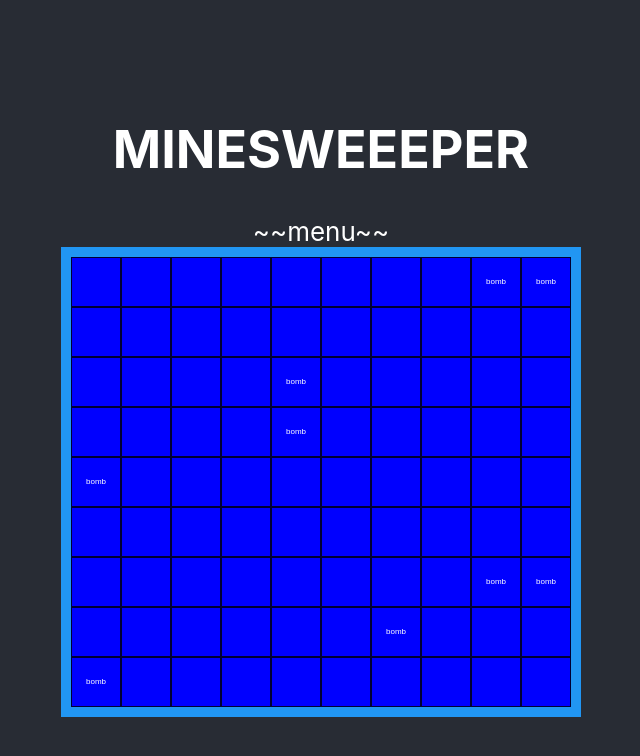
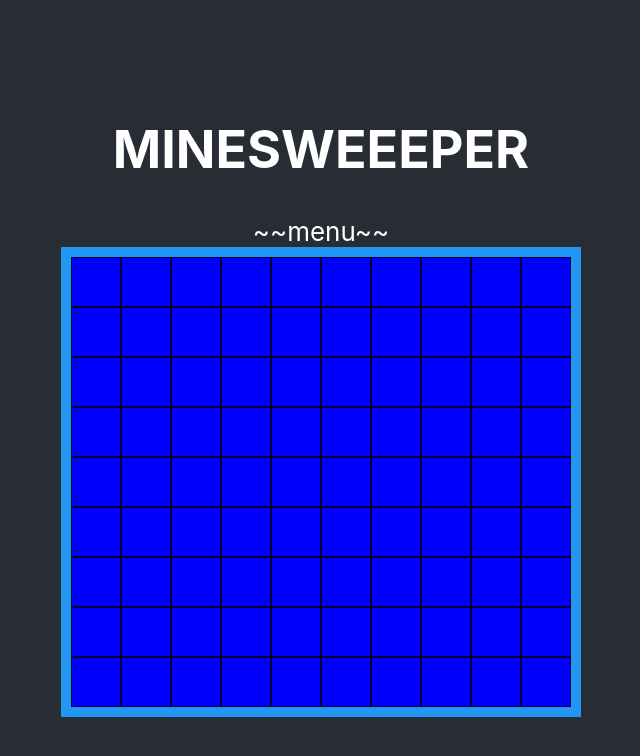
Before and after one commit to thegip/minesweeper, a React (Create React App) app: page / in a window 1280 px wide. Shown: the top 756 px of the page, without its empty margins (319-959 px from the left). Built offline with nearby package versions, Linux system fonts and the light colour scheme.

Commit message:
removed content from bomb squares

```diff
--- a/src/components/Game/Square.js
+++ b/src/components/Game/Square.js
@@ -27,7 +27,6 @@ function Square(props){
         onClick={(e) => GameOver(e)}
         onContextMenu={(e) => ToggleFlag(e)}
         >
-        bomb
     </button>
 
     let nonBomb =  <button
```
